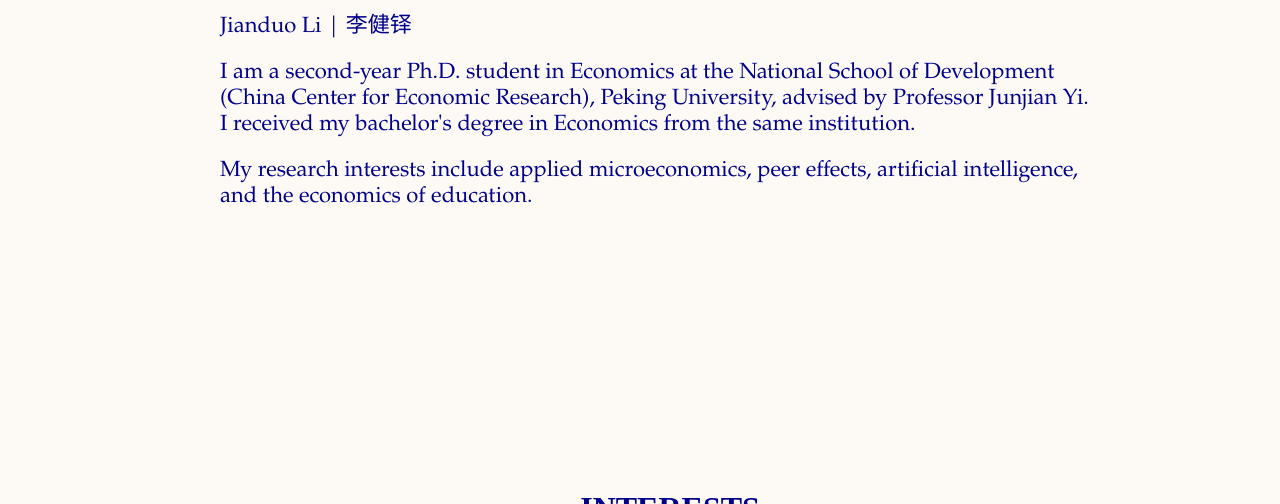
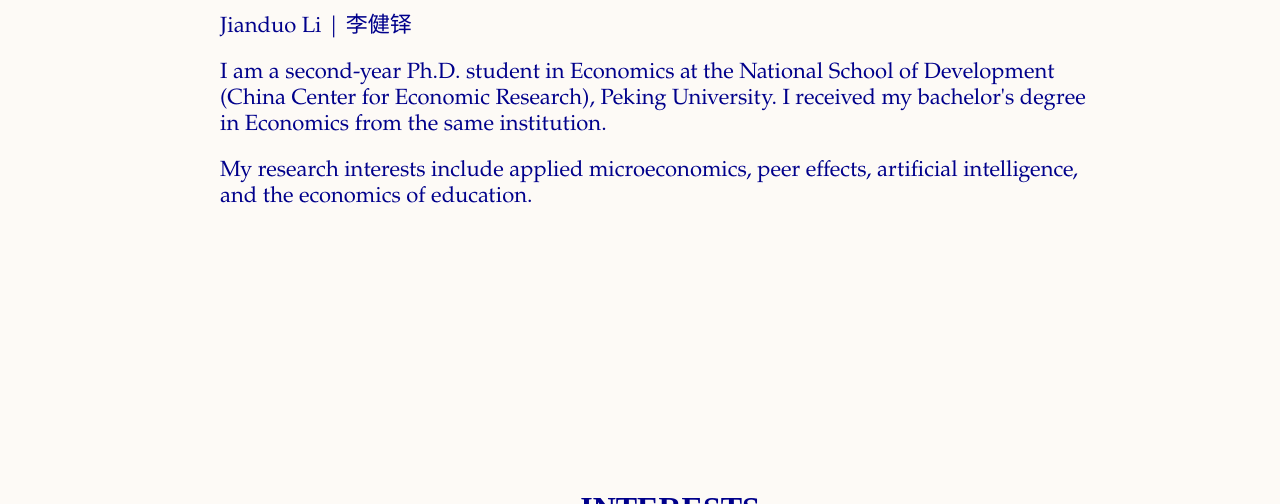
Before and after one commit to cp39/cp39.github.io, a plain HTML site: page index.html in a window 1280 px wide. Shown: the part 596-1100 px from the top of the page. Drawn offline with Linux system fonts and the light colour scheme.

Commit message:
Update index.html

```diff
--- a/index.html
+++ b/index.html
@@ -260,7 +260,7 @@
                 	Jianduo Li | 李健铎
                 </li>
                 <li class="main">
-                    I am a second-year Ph.D. student in Economics at the National School of Development (China Center for Economic Research), Peking University, advised by Professor Junjian Yi. I received my bachelor's degree in Economics from the same institution.
+                    I am a second-year Ph.D. student in Economics at the National School of Development (China Center for Economic Research), Peking University. I received my bachelor's degree in Economics from the same institution.
                 </li>
                 <li class="main">
                     My research interests include applied microeconomics, peer effects, artificial intelligence, and the economics of education.
```
